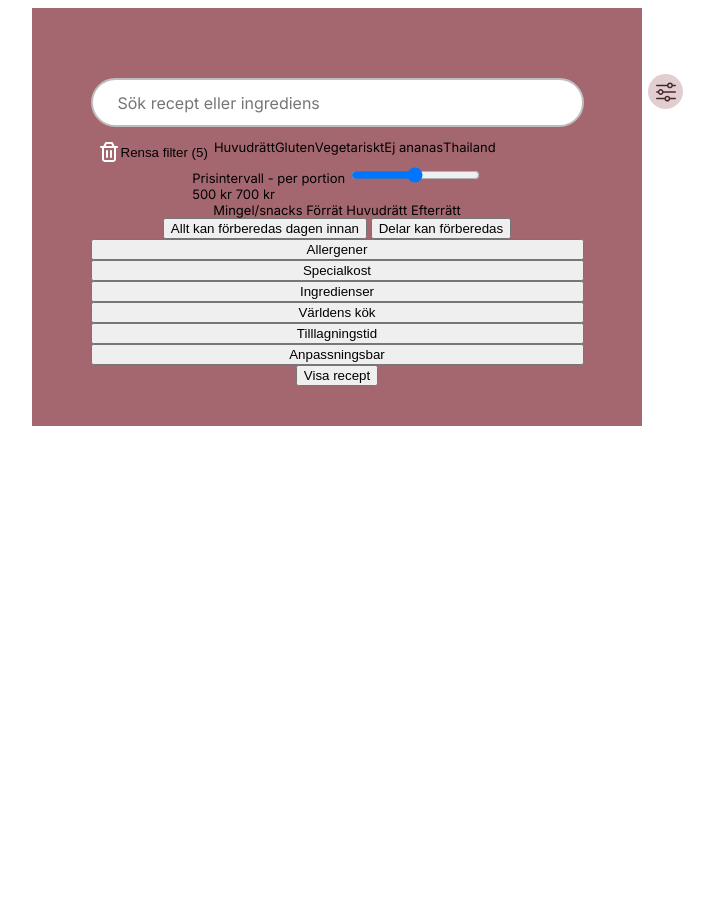
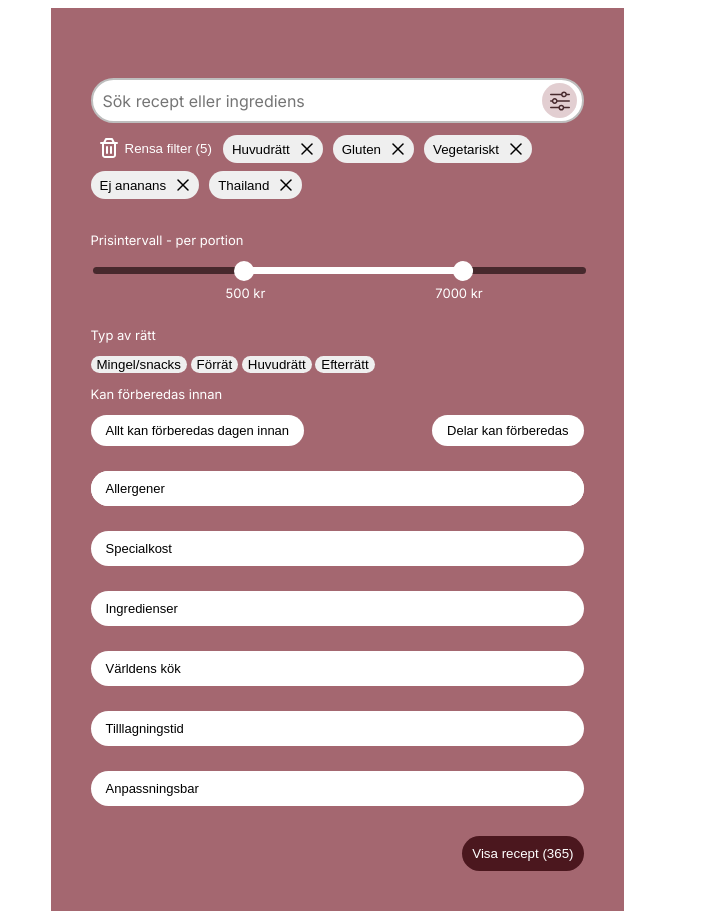
Before and after one commit to maxsve18/Klient-UX-Projekt-2025-Assignment2, a plain HTML site: page site/index.html in a window 1280 px wide. Shown: the whole page, without its empty margins (303-1017 px from the left). Before the commit the page ends 800 px from the top, so only its background shows below. Drawn offline with Linux system fonts and the light colour scheme.

Commit message:
more css and javascript

```diff
--- a/site/css/recipe-search.css
+++ b/site/css/recipe-search.css
@@ -4,7 +4,12 @@ html {
     box-sizing: border-box;
 }
 
+body {
+    justify-items: center;
+}
+
 .filter-container {
+    max-width: 600px;
 }
 
 .panel {
@@ -12,14 +17,13 @@ html {
     flex-direction: column;
     align-items: center;
     background-color: #A46770;
-    max-width: 530px;
     padding: 70px 40px 40px 40px;
     margin: 0 auto;
 }
 
 .search-bar {
-    display: flex;
-    flex-direction: row;
+    position: relative;
+    display: inline-block;
     width: 493px;
     margin-bottom: 12px;
 }
@@ -28,46 +32,252 @@ html {
     font-family: 'Inter', sans-serif;
     font-size: 16px;
     border-radius: 25px;
+    padding-left: 10px;
     border: 2px solid #BEBEBE;
-    padding-left: 25px;
-    width: 493px;
-    height: 43px;
+    width: 477px;
+    height: 39px;
 }
 
 .search-input-filter-button {
     position: absolute;
-    right: 23%;
-    top: 9.3%;
+    right: 7px;
+    top: 5px;
     cursor: pointer;
 }
+
 
 .active-filters {
     display: flex;
     flex-direction: row;
+    flex-wrap: wrap;
     width: 493px;
+    margin-bottom: 20px;
 }
 
 .active-filters-clear {
     display: flex;
+    margin-right: 5px;
 }
 
 .active-filters-clear-btn {
     display: flex;
     align-items: center;
-
     background-color: #A46770;
     border: 0;
     cursor: pointer;
+    margin-bottom: 10px;
+
+    span {
+        color: #FFFFFF;
+        margin-left: 4px;
+    }
+}
+
+.filter-tag-btn {
+    display: flex;
+    align-items: center;
+    gap: 7px;
+    border: 0;
+    border-radius: 25px;
+    margin-right: 10px;
+    padding-left: 9px;
+    width: auto;
+    height: 28px;
+
+    img {
+        cursor: pointer;
+    }
+}
+
+
+.range_container {
+    width: 493px;
+
+    p {
+        color: #FFFFFF;
+    }
+}
+
+#sliders-control {
+
+}
+
+input[type="range"]::-webkit-slider-thumb {
+    -webkit-appearance: none;
+    appearance: none;
+    width: 20px;
+    height: 20px;
+    border-radius: 50%;
+    background: #fff;
+    border: 0 solid;
+    cursor: pointer;
+    position: relative;
+}
+
+#fromSlider {
+    width: 493px;
+    background-color: #47292D;
+    -webkit-appearance: none;
+    height: 7px;
+    border-radius: 5px;
+    position: relative;
+}
+
+#toSlider {
+    position: relative;
+    top: -16px;
+    right: -150px;
+    width: 230px;
+    -webkit-appearance: none;
+    height: 7px;
+    border-radius: 5px;
+    direction: rtl;
+}
+
+#range-text {
+    display: flex;
+
+    p {
+        margin-top: -8px;
+        margin-left: 135px;
+        margin-right: 35px;
+    }
+}
+
+
+.dish-type {
+    display: flex;
+    flex-direction: column;
+    width: 493px;
+
+    p {
+        color: #ffffff;
+    }
+}
+
+.dish-types {
+}
+
+.dish-type-btn {
+    border: 0;
+    border-radius: 20px;
+}
+
+.dish-type-btn-active {
+    border: 1px #ffffff;
+    border-radius: 20px;
+}
+
+
+.preparation-options {
+    width: 493px;
+    justify-content: space-between;
+
+    p {
+        color: white;
+    }
+}
+
+.prep-btns {
+    display: flex;
+    flex-direction: row;
+    width: 100%;
+}
+
+#prep-btn1 {
+    background-color: white;
+    border-radius: 20px;
+    border: none;
+    padding: 8px 15px;
+    cursor: pointer;
+    font-size: 13px;
+}
+
+#prep-btn2 {
+    background-color: white;
+    border-radius: 20px;
+    border: none;
+    padding: 8px 15px;
+    cursor: pointer;
+    font-size: 13px;
+    margin-left: auto;
 }
 
 .dropdown-boxes {
+    margin-top: 25px;
     display: flex;
     flex-direction: column;
     width: 493px;
-    justify-content: space-between;
 }
 
+.box-toggle1 {
+    width: 100%;
+    height: 35px;
+    border: none;
+    border-radius: 20px;
+    cursor: pointer;
+    padding-left: 15px;
+    text-align: left;
+    font-size: 13px;
+    font-weight: lighter;
+    background-color: white;
+}
 
+.box-toggle2 {
+    width: 100%;
+    height: 35px;
+    padding-left: 15px;
+    border: none;
+    border-radius: 20px;
+    cursor: pointer;
+    text-align: left;
+    font-size: 13px;
+    font-weight: lighter;
+    background-color: white;
+}
+
+.allergen {
+    background-color: white;
+    height: 30px;
+    padding-left: 8px;
+    margin-right: 15px;
+    border: 1px solid rgba(117, 52, 61, 1);
+    border-radius: 20px;
+    cursor: pointer;
+    font-size: 12px;
+}
+
+.allergen-box {
+    background-color: white;
+    border-radius: 20px;
+}
+
+.box1-content {
+    padding-left: 10px;
+    height: 80px;
+    border-radius: 15px;
+    display: flex;
+    flex-wrap: wrap;
+    font-size: 12px;
+}
+
+.allergen.selected {
+    background: #75343D;
+    color: white;
+}
+
+.show-recipe-button {
+    position: relative;
+    margin-top: 30px;
+    appearance: none;
+    border-radius: 20px;
+    border: 0;
+    color: white;
+    background-color: #4B171E;
+    padding: 10px;
+    align-self: flex-end;
+    cursor: pointer;
+}
 
 .hidden {
     display: none;
--- a/site/index.html
+++ b/site/index.html
@@ -12,54 +12,75 @@
     <div class="panel">
         <div class="search-bar">
             <input type="text" class="search-input" placeholder="Sök recept eller ingrediens">
-            <svg width="35" height="35" viewBox="0 0 35 35" fill="none" xmlns="http://www.w3.org/2000/svg"
-                 class="search-input-filter-button">
-                <circle cx="17.5" cy="17.5" r="17.5" fill="#A46770" fill-opacity="0.32"/>
-                <path d="M27.25 18H14.895M10.534 18H8.75M10.534 18C10.534 17.4218 10.7637 16.8673 11.1725 16.4585C11.5813 16.0497 12.1358 15.82 12.714 15.82C13.2922 15.82 13.8467 16.0497 14.2555 16.4585C14.6643 16.8673 14.894 17.4218 14.894 18C14.894 18.5782 14.6643 19.1327 14.2555 19.5415C13.8467 19.9503 13.2922 20.18 12.714 20.18C12.1358 20.18 11.5813 19.9503 11.1725 19.5415C10.7637 19.1327 10.534 18.5782 10.534 18ZM27.25 24.607H21.502M21.502 24.607C21.502 25.1853 21.2718 25.7404 20.8628 26.1494C20.4539 26.5583 19.8993 26.788 19.321 26.788C18.7428 26.788 18.1883 26.5573 17.7795 26.1485C17.3707 25.7397 17.141 25.1852 17.141 24.607M21.502 24.607C21.502 24.0287 21.2718 23.4746 20.8628 23.0657C20.4539 22.6567 19.8993 22.427 19.321 22.427C18.7428 22.427 18.1883 22.6567 17.7795 23.0655C17.3707 23.4743 17.141 24.0288 17.141 24.607M17.141 24.607H8.75M27.25 11.393H24.145M19.784 11.393H8.75M19.784 11.393C19.784 10.8148 20.0137 10.2603 20.4225 9.85152C20.8313 9.44269 21.3858 9.21301 21.964 9.21301C22.2503 9.21301 22.5338 9.2694 22.7983 9.37896C23.0627 9.48851 23.3031 9.64909 23.5055 9.85152C23.7079 10.054 23.8685 10.2943 23.9781 10.5588C24.0876 10.8233 24.144 11.1067 24.144 11.393C24.144 11.6793 24.0876 11.9628 23.9781 12.2273C23.8685 12.4918 23.7079 12.7321 23.5055 12.9345C23.3031 13.1369 23.0627 13.2975 22.7983 13.4071C22.5338 13.5166 22.2503 13.573 21.964 13.573C21.3858 13.573 20.8313 13.3433 20.4225 12.9345C20.0137 12.5257 19.784 11.9712 19.784 11.393Z"
-                      stroke="#47292D" stroke-width="1.5" stroke-miterlimit="10" stroke-linecap="round"/>
-            </svg>
+            <img src="assets/search-input-filter-button.svg" class="search-input-filter-button">
         </div>
         <div class="active-filters">
             <div class="active-filters-clear">
                 <button class="active-filters-clear-btn">
-                    <svg width="24" height="24" viewBox="0 0 24 24" fill="none" xmlns="http://www.w3.org/2000/svg">
-                        <path d="M14 11V17M10 11V17M6 7V19C6 19.5304 6.21071 20.0391 6.58579 20.4142C6.96086 20.7893 7.46957 21 8 21H16C16.5304 21 17.0391 20.7893 17.4142 20.4142C17.7893 20.0391 18 19.5304 18 19V7M4 7H20M7 7L9 3H15L17 7"
-                              stroke="white" stroke-width="2" stroke-linecap="round" stroke-linejoin="round"/>
-                    </svg>
+                    <img src="assets/trash-icon.svg" alt="press to clear filters">
                     <span>Rensa filter (5)</span>
                 </button>
-
             </div>
-            <span class="filter-tag">Huvudrätt</span>
-            <span class="filter-tag">Gluten</span>
-            <span class="filter-tag">Vegetariskt</span>
-            <span class="filter-tag">Ej ananas</span>
-            <span class="filter-tag">Thailand</span>
+            <div class="filter-tag">
+                <button class="filter-tag-btn">Huvudrätt
+                    <img src="assets/x.svg" alt="press to remove filter">
+                </button>
+            </div>
+            <div class="filter-tag">
+                <button class="filter-tag-btn">Gluten
+                    <img src="assets/x.svg" alt="press to remove filter">
+                </button>
+            </div>
+            <div class="filter-tag">
+                <button class="filter-tag-btn">Vegetariskt
+                    <img src="assets/x.svg" alt="press to remove filter">
+                </button>
+            </div>
+            <div class="filter-tag">
+                <button class="filter-tag-btn">Ej ananans
+                    <img src="assets/x.svg" alt="press to remove filter">
+                </button>
+            </div>
+            <div class="filter-tag">
+                <button class="filter-tag-btn">Thailand
+                    <img src="assets/x.svg" alt="press to remove filter">
+                </button>
+            </div>
         </div>
 
-        <div class="price-range">
-            <label for="price-slider">Prisintervall - per portion</label>
-            <input type="range" id="price-slider" min="500" max="700" class="price-slider">
-            <div class="price-labels">
-                <span>500 kr</span>
-                <span>700 kr</span>
+        <div class="range_container">
+            <p>Prisintervall - per portion</p>
+            <div id="sliders-control">
+                <input id="fromSlider" type="range" value="30" min="0" max="100" disabled>
+                <input id="toSlider" type="range" value="0" min="0" max="0">
+                <div id="range-text">
+                    <p>500 kr</p>
+                    <p>7000 kr</p>
+                </div>
             </div>
         </div>
 
         <div class="dish-type">
-            <span class="dish-type-option">Mingel/snacks</span>
-            <span class="dish-type-option">Förrät</span>
-            <span class="dish-type-option-active">Huvudrätt</span>
-            <span class="dish-type-option">Efterrätt</span>
+            <p>Typ av rätt</p>
+            <div class="dish-types">
+                <button class="dish-type-btn">Mingel/snacks</button>
+                <button class="dish-type-btn">Förrät</button>
+                <button class="dish-type-btn-active">Huvudrätt</button>
+                <button class="dish-type-btn">Efterrätt</button>
+            </div>
         </div>
 
         <div class="preparation-options">
-            <button class="preparation-option-button">Allt kan förberedas dagen innan</button>
-            <button class="preparation-option-button">Delar kan förberedas</button>
+            <p>Kan förberedas innan</p>
+            <div class="prep-btns">
+                <button id="prep-btn1">Allt kan förberedas dagen innan</button>
+                <button id="prep-btn2">Delar kan förberedas</button>
+            </div>
         </div>
 
         <div class="dropdown-boxes">
-            <button class="box-toggle">Allergener</button>
+            <div class="allergen-box">
+                <button class="box-toggle1">Allergener</button>
                 <div class="box1-content hidden">
                     <button class="allergen">Citrus</button>
                     <button class="allergen">Fisk- och Skaldjur</button>
@@ -71,25 +92,25 @@
                     <button class="allergen">Stenfrukter</button>
                     <button class="allergen">Ägg</button>
                 </div>
-
-            <div class="dropdown-boxes">
-                <button class="box-toggle">Specialkost</button>
             </div>
             <div class="dropdown-boxes">
-                <button class="box-toggle">Ingredienser</button>
+                <button class="box-toggle2">Specialkost</button>
             </div>
             <div class="dropdown-boxes">
-                <button class="box-toggle">Världens kök</button>
+                <button class="box-toggle2">Ingredienser</button>
             </div>
             <div class="dropdown-boxes">
-                <button class="box-toggle">Tilllagningstid</button>
+                <button class="box-toggle2">Världens kök</button>
             </div>
             <div class="dropdown-boxes">
-                <button class="box-toggle">Anpassningsbar</button>
+                <button class="box-toggle2">Tilllagningstid</button>
+            </div>
+            <div class="dropdown-boxes">
+                <button class="box-toggle2">Anpassningsbar</button>
             </div>
         </div>
 
-        <button class="show-recipe-button">Visa recept</button>
+        <button class="show-recipe-button">Visa recept (365)</button>
     </div>
     <section class="recipe-results">
 
```
Also changed, not shown: site/recipe-search.js (+15 -0 lines), site/assets/arrow-down.svg (added), site/assets/search-input-filter-button.svg (added), site/assets/trash-icon.svg (added), site/assets/x.svg (added). Lines whose indentation alone changed are shown as unchanged.
